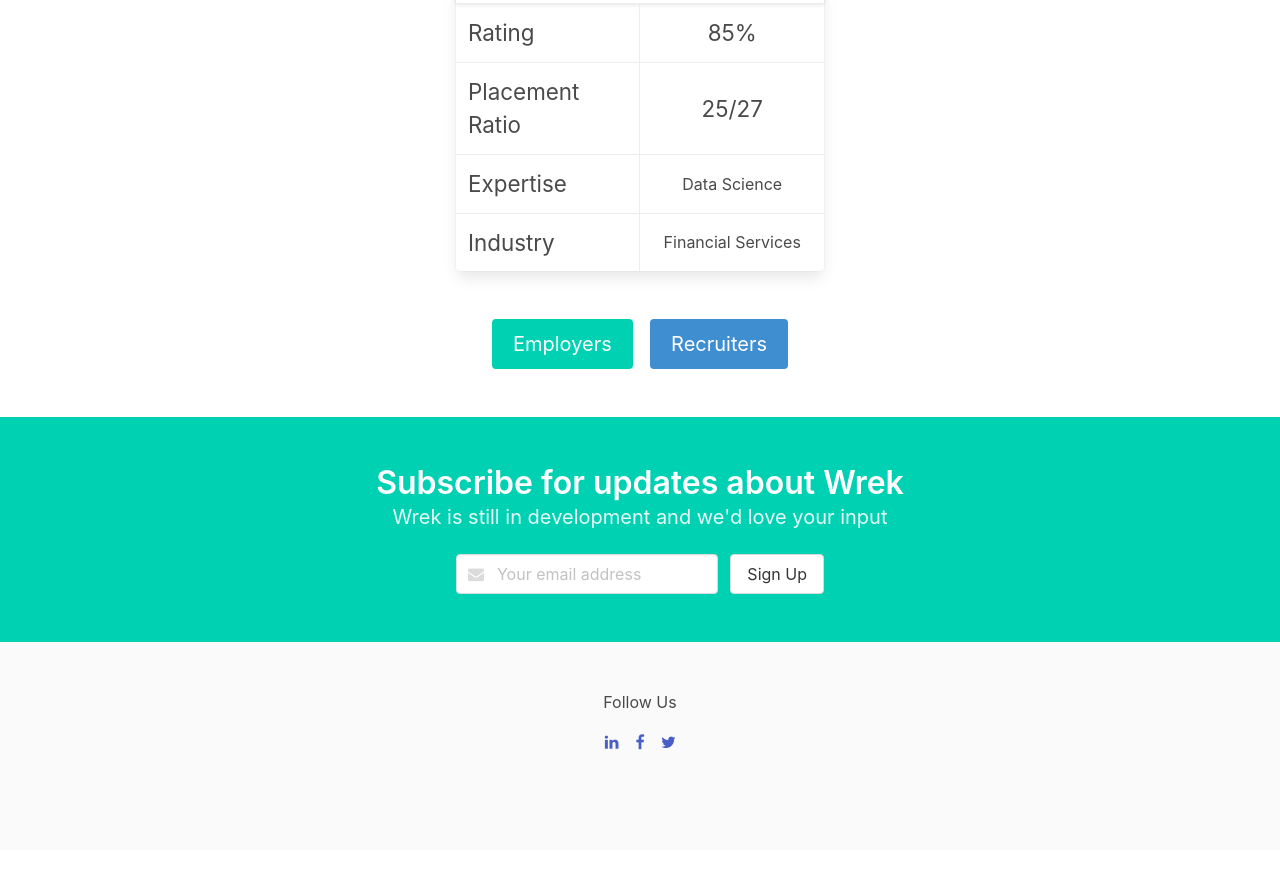
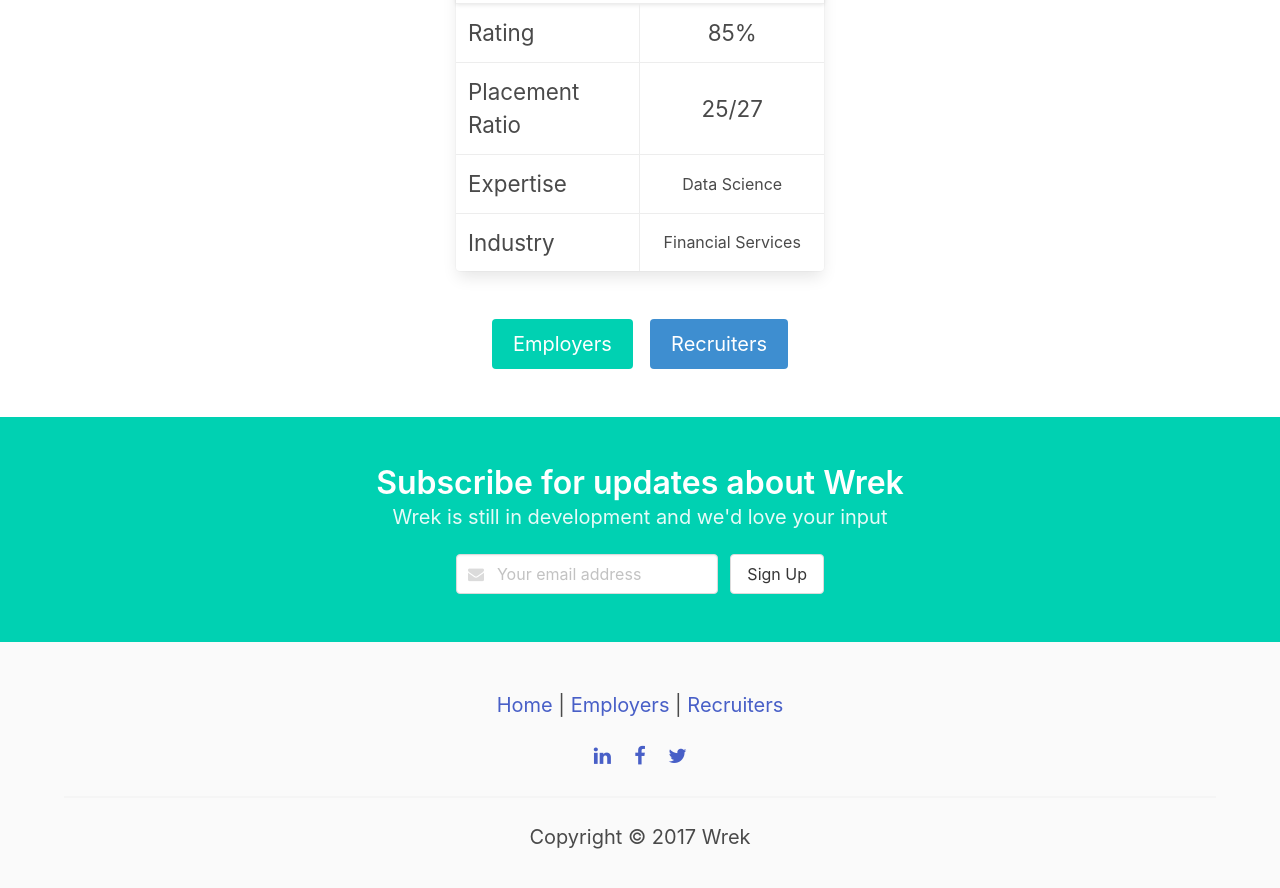
Before and after one commit to MatthewCallery/MatthewCallery.github.io, a plain HTML site: page public/index.html in a window 1280 px wide. Shown: the part 617-1505 px from the top of the page. Before the commit the page ends 1467 px from the top, so only its background shows below. Drawn offline with nearby package versions, Linux system fonts and the light colour scheme.

Commit message:
Footer updated
Layout of footer altered for all pages

```diff
--- a/public/index.html
+++ b/public/index.html
@@ -144,21 +144,29 @@
   </section>
 
   <!-- Footer -->
-  <footer class="footer">
+  <footer class="footer" style="padding-bottom: 3rem;">
     <div class="container">
-      <div class="content has-text-centered">
-        <p>Follow Us</p>
+      <div class="content has-text-centered is-medium">
         <p>
-          <a class="icon">
+          <a href="index.html">Home</a>
+          |
+          <a href="employers.html">Employers</a>
+          |
+          <a href="recruiters.html">Recruiters</a>
+        </p>
+        <p>
+          <a class="icon is-medium">
             <i class="fa fa-linkedin"></i>
           </a>
-          <a class="icon">
+          <a class="icon is-medium">
             <i class="fa fa-facebook"></i>
           </a>
-          <a class="icon">
+          <a class="icon is-medium">
             <i class="fa fa-twitter"></i>
           </a>
         </p>
+        <hr/>
+        <p>Copyright &#169; 2017 Wrek</p>
       </div>
     </div>
   </footer>
```
Also changed, not shown: public/employers.html (+14 -6 lines), public/html/template.html (+28 -0 lines), public/recruiters.html (+14 -6 lines).
